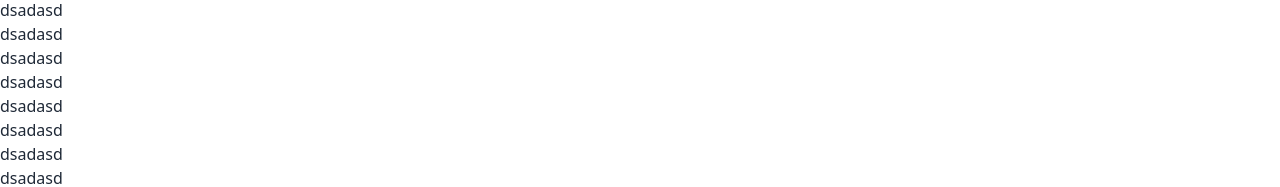
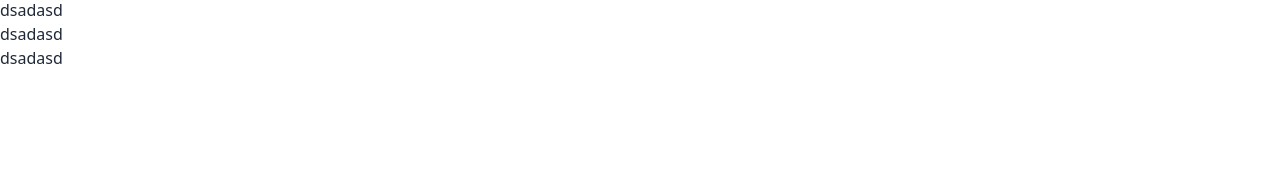
Before and after one commit to miraz66/test-backend, a React (Vite) app: page /test in a window 1280 px wide. Both pictures are taken after a click on the element 98 px from the left and 152 px from the top of the page. Shown: the part 656-843 px from the top of the page. After the commit the page ends 800 px from the top, so only its background shows below. Built offline with nearby package versions, Linux system fonts and the light colour scheme.

Commit message:
CardTest

```diff
--- a/src/components/PopUpImage.jsx
+++ b/src/components/PopUpImage.jsx
@@ -44,11 +44,6 @@ export default function PopUpImage({ imgID }) {
         <div className="">dsadasd</div>
         <div className="">dsadasd</div>
         <div className="">dsadasd</div>
-        <div className="">dsadasd</div>
-        <div className="">dsadasd</div>
-        <div className="">dsadasd</div>
-        <div className="">dsadasd</div>
-        <div className="">dsadasd</div>
       </div>
     </>
   );
```
